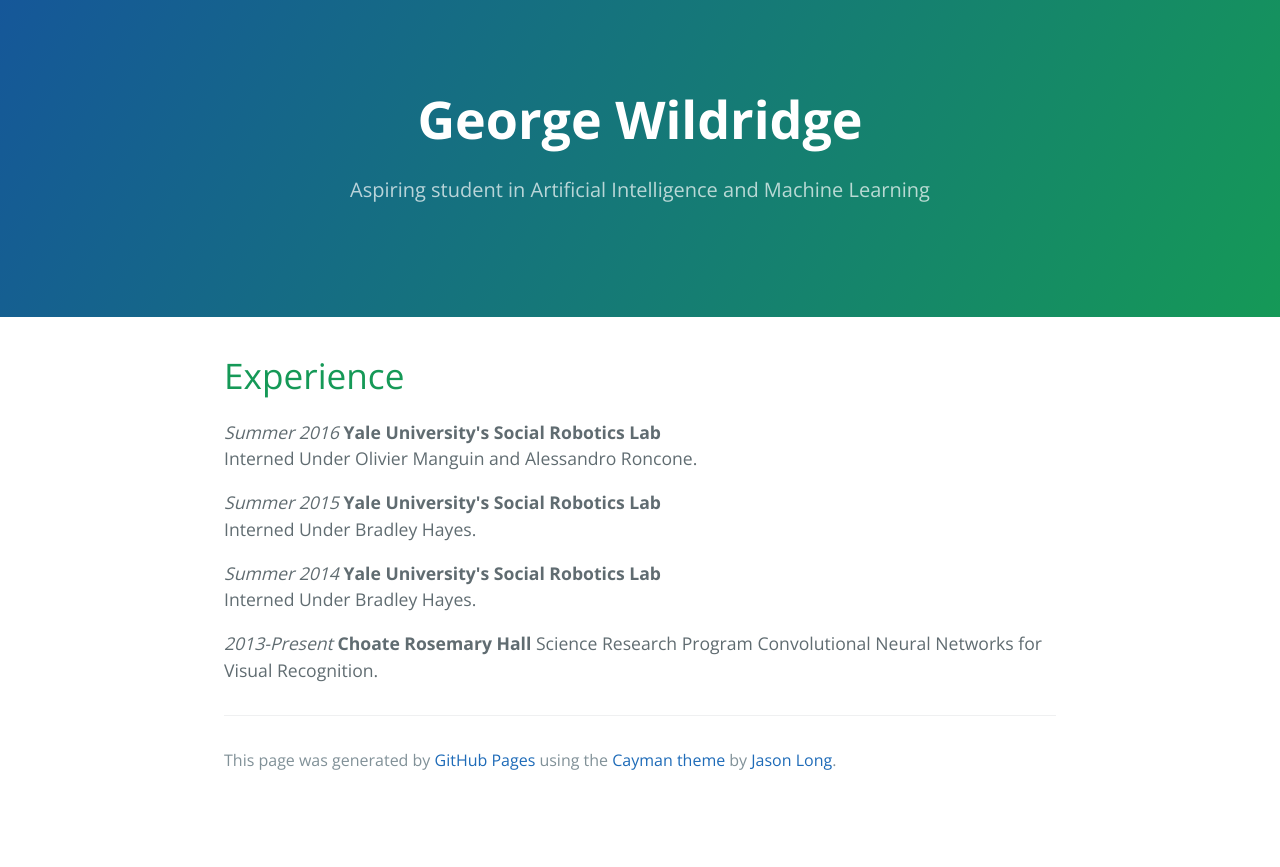
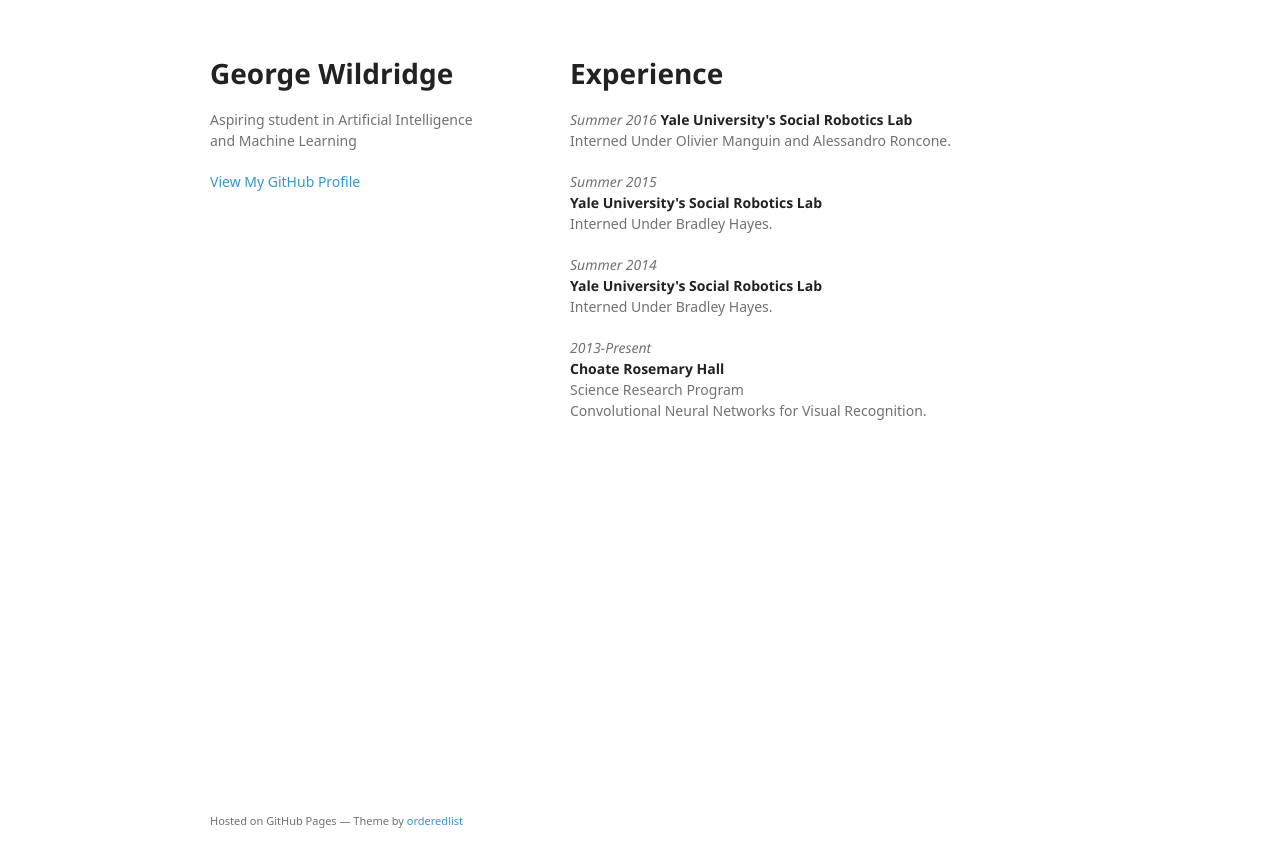
Before and after one commit to georgewildridge/georgewildridgeoriginalwebsite, a Jekyll site: the page index.html, which Jekyll copies as it is, in a window 1280 px wide. Shown: the top 867 px of the page. Built offline with Jekyll 4.4.1, drawn with Linux system fonts in a browser that asks for light colours; some web fonts are replaced.

Commit message:
Replace master branch with page content via GitHub

```diff
--- a/index.html
+++ b/index.html
@@ -1,48 +1,53 @@
-<!DOCTYPE html>
-<html lang="en-us">
+<!doctype html>
+<html>
   <head>
-    <meta charset="UTF-8">
+    <meta charset="utf-8">
+    <meta http-equiv="X-UA-Compatible" content="chrome=1">
     <title>George Wildridge by georgewildridge</title>
-    <meta name="viewport" content="width=device-width, initial-scale=1">
-    <link rel="stylesheet" type="text/css" href="stylesheets/normalize.css" media="screen">
-    <link href='https://fonts.googleapis.com/css?family=Open+Sans:400,700' rel='stylesheet' type='text/css'>
-    <link rel="stylesheet" type="text/css" href="stylesheets/stylesheet.css" media="screen">
-    <link rel="stylesheet" type="text/css" href="stylesheets/github-light.css" media="screen">
+
+    <link rel="stylesheet" href="stylesheets/styles.css">
+    <link rel="stylesheet" href="stylesheets/github-light.css">
+    <meta name="viewport" content="width=device-width">
+    <!--[if lt IE 9]>
+    <script src="//html5shiv.googlecode.com/svn/trunk/html5.js"></script>
+    <![endif]-->
   </head>
   <body>
-    <section class="page-header">
-      <h1 class="project-name">George Wildridge</h1>
-      <h2 class="project-tagline">Aspiring student in Artificial Intelligence and Machine Learning</h2>
-    </section>
+    <div class="wrapper">
+      <header>
+        <h1>George Wildridge</h1>
+        <p>Aspiring student in Artificial Intelligence and Machine Learning</p>
 
-    <section class="main-content">
-      <h1>
+
+        <p class="view"><a href="https://github.com/georgewildridge">View My GitHub Profile</a></p>
+
+      </header>
+      <section>
+        <h1>
 <a id="experience" class="anchor" href="#experience" aria-hidden="true"><span aria-hidden="true" class="octicon octicon-link"></span></a>Experience</h1>
 
 <p><em>Summer 2016</em>
 <strong>Yale University's Social Robotics Lab</strong><br>
 Interned Under Olivier Manguin and Alessandro Roncone. </p>
 
-<p><em>Summer 2015</em>
+<p><em>Summer 2015</em><br>
 <strong>Yale University's Social Robotics Lab</strong><br>
 Interned Under Bradley Hayes. </p>
 
-<p><em>Summer 2014</em>
+<p><em>Summer 2014</em><br>
 <strong>Yale University's Social Robotics Lab</strong><br>
 Interned Under Bradley Hayes. </p>
 
-<p><em>2013-Present</em>
-<strong>Choate Rosemary Hall</strong>
-Science Research Program
+<p><em>2013-Present</em><br>
+<strong>Choate Rosemary Hall</strong><br>
+Science Research Program<br>
 Convolutional Neural Networks for Visual Recognition.</p>
-
-      <footer class="site-footer">
-
-        <span class="site-footer-credits">This page was generated by <a href="https://pages.github.com">GitHub Pages</a> using the <a href="https://github.com/jasonlong/cayman-theme">Cayman theme</a> by <a href="https://twitter.com/jasonlong">Jason Long</a>.</span>
+      </section>
+      <footer>
+        <p><small>Hosted on GitHub Pages &mdash; Theme by <a href="https://github.com/orderedlist">orderedlist</a></small></p>
       </footer>
-
-    </section>
-
+    </div>
+    <script src="javascripts/scale.fix.js"></script>
 
   </body>
 </html>
--- a/params.json
+++ b/params.json
@@ -1,6 +1,6 @@
 {
   "name": "George Wildridge",
   "tagline": "Aspiring student in Artificial Intelligence and Machine Learning",
-  "body": "#Experience\r\n\r\n*Summer 2016*\r\n**Yale University's Social Robotics Lab**     \r\nInterned Under Olivier Manguin and Alessandro Roncone. \r\n\r\n\r\n*Summer 2015*\r\n**Yale University's Social Robotics Lab**    \r\nInterned Under Bradley Hayes. \r\n\r\n\r\n*Summer 2014*\r\n**Yale University's Social Robotics Lab**    \r\nInterned Under Bradley Hayes. \r\n\r\n\r\n*2013-Present*\r\n**Choate Rosemary Hall**\r\nScience Research Program\r\nConvolutional Neural Networks for Visual Recognition.\r\n\r\n   ",
+  "body": "#Experience\r\n\r\n*Summer 2016*\r\n**Yale University's Social Robotics Lab**       \r\nInterned Under Olivier Manguin and Alessandro Roncone. \r\n\r\n\r\n*Summer 2015*   \r\n**Yale University's Social Robotics Lab**    \r\nInterned Under Bradley Hayes. \r\n\r\n\r\n*Summer 2014*   \r\n**Yale University's Social Robotics Lab**    \r\nInterned Under Bradley Hayes. \r\n\r\n\r\n*2013-Present*   \r\n**Choate Rosemary Hall**   \r\nScience Research Program   \r\nConvolutional Neural Networks for Visual Recognition.\r\n\r\n   ",
   "note": "Don't delete this file! It's used internally to help with page regeneration."
 }
```
